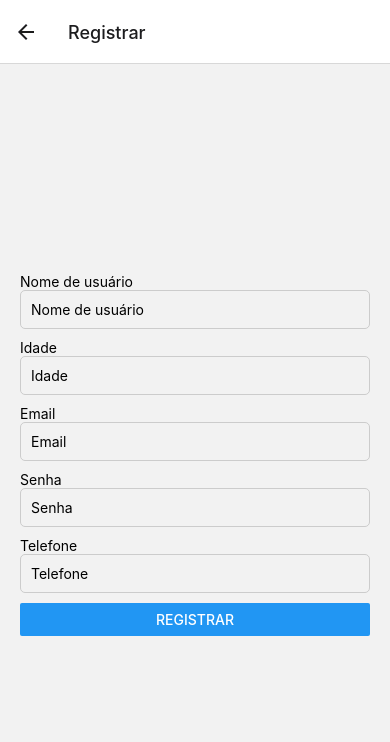
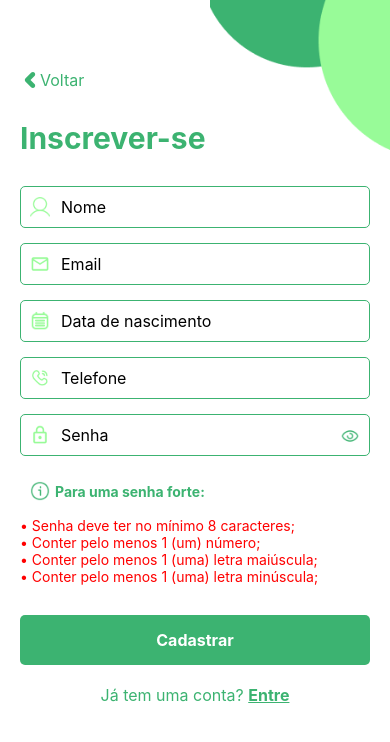
Before and after one commit to Lufine/NaDespensa_TCC_mobile_front, a React Native app in the folder NaDespensa/: screen /Register in a window 390 px wide. Shown: the top 742 px of the page. Built offline with nearby package versions, Linux system fonts and the light colour scheme.

Commit message:
Melhorias tela Register

```diff
--- a/NaDespensa/screens/RegisterScreen.tsx
+++ b/NaDespensa/screens/RegisterScreen.tsx
@@ -1,16 +1,24 @@
-import React, { useState } from 'react';
-import { View, Text, TextInput, Button, StyleSheet, Alert } from 'react-native';
+import React, { useState, useEffect } from 'react';
+import { View, Text, TextInput, TouchableOpacity, StyleSheet, Alert, Image, ScrollView } from 'react-native';
 import axios from 'axios';
 
 const RegisterScreen = ({ navigation }) => {
   const [nome, setNome] = useState('');
-  const [idade, setIdade] = useState('');
   const [email, setEmail] = useState('');
+  const [dataNascimento, setDataNascimento] = useState('');
+  const [telefone, setTelefone] = useState('');
   const [senha, setSenha] = useState('');
-  const [telefone, setTelefone] = useState('');
+  const [isPasswordVisible, setIsPasswordVisible] = useState(false);
+
+
+  useEffect(() => {
+    navigation.setOptions({
+      headerShown: false,
+    });
+  }, [navigation]);
 
   const handleRegister = async () => {
-    if (!nome || !idade || !email || !senha || !telefone) {
+    if (!nome || !email || !dataNascimento || !telefone || !senha) {
       Alert.alert('Erro', 'Todos os campos são obrigatórios');
       return;
     }
@@ -18,10 +26,10 @@ const RegisterScreen = ({ navigation }) => {
     try {
       const response = await axios.post('http://192.168.77.54:3000/register', {
         nome,
-        idade,
         email,
+        dataNascimento,
+        telefone,
         senha,
-        telefone,
       });
 
       if (response.data.success) {
@@ -34,62 +42,193 @@ const RegisterScreen = ({ navigation }) => {
     }
   };
 
+  const togglePasswordVisibility = () => {
+    setIsPasswordVisible(!isPasswordVisible);
+  };
+
   return (
-    <View style={styles.container}>
-      <Text>Nome de usuário</Text>
+    <ScrollView style={styles.container}>
+      <Image style={styles.design} source={require('../assets/desingtopright.png')} />
+      <TouchableOpacity onPress={() => navigation.goBack()}>
+        <Image style={styles.back} source={require('../assets/back.png')} />
+        <Text style={styles.voltar}>Voltar</Text>
+      </TouchableOpacity>
+      <Text style={styles.title}>Inscrever-se</Text>
+      <View style={styles.inputContainer}>
         <TextInput
-        placeholder="Nome de usuário"
+          placeholder="Nome"
           value={nome}
           onChangeText={setNome}
           style={styles.input}
         />
-      <Text>Idade</Text>
-      <TextInput
-        placeholder="Idade"
-        value={idade}
-        onChangeText={setIdade}
-        style={styles.input}
-        keyboardType="numeric"
-      />
-      <Text>Email</Text>
+        <Image style={styles.icon} source={require('../assets/user.png')} />
+      </View>
+      <View style={styles.inputContainer}>
         <TextInput
           placeholder="Email"
           value={email}
           onChangeText={setEmail}
           style={styles.input}
         />
-      <Text>Senha</Text>
+        <Image style={styles.icon} source={require('../assets/email.png')} />
+      </View>
+      <View style={styles.inputContainer}>
         <TextInput
-        placeholder="Senha"
-        value={senha}
-        onChangeText={setSenha}
+          placeholder="Data de nascimento"
+          value={dataNascimento}
+          onChangeText={setDataNascimento}
           style={styles.input}
-        secureTextEntry
         />
-      <Text>Telefone</Text>
+        <Image style={styles.icon} source={require('../assets/calendar.png')} />
+      </View>
+      <View style={styles.inputContainer}>
         <TextInput
           placeholder="Telefone"
           value={telefone}
           onChangeText={setTelefone}
           style={styles.input}
         />
-      <Button title="Registrar" onPress={handleRegister} />
+        <Image style={styles.icon} source={require('../assets/phone.png')} />
       </View>
+      <View style={styles.inputContainer}>
+        <TextInput
+          placeholder="Senha"
+          value={senha}
+          onChangeText={setSenha}
+          style={styles.input}
+          secureTextEntry={!isPasswordVisible}
+        />
+        <Image style={styles.icon} source={require('../assets/cadeado.png')} />
+        <TouchableOpacity onPress={togglePasswordVisibility}>
+          <Image
+            style={styles.showIcon}
+            source={isPasswordVisible ? require('../assets/hidepass.png') : require('../assets/showpass.png')}
+          />
+        </TouchableOpacity>
+      </View>
+      <View>
+        <Image style={styles.iconInfo} source={require('../assets/info.png')} />
+        <Text style={styles.passwordInfoTitle}>Para uma senha forte:</Text>
+      </View>
+      <Text style={styles.passwordInfo}>
+        {'\n'}• Senha deve ter no mínimo 8 caracteres;
+        {'\n'}• Conter pelo menos 1 (um) número;
+        {'\n'}• Conter pelo menos 1 (uma) letra maiúscula;
+        {'\n'}• Conter pelo menos 1 (uma) letra minúscula;
+      </Text>
+      <TouchableOpacity style={styles.button} onPress={handleRegister}>
+        <Text style={styles.buttonText}>Cadastrar</Text>
+      </TouchableOpacity>
+      <Text style={styles.loginLink}>
+        Já tem uma conta?{' '}
+        <Text style={styles.loginLinkText} onPress={() => navigation.navigate('Login')}>
+          Entre
+        </Text>
+      </Text>
+    </ScrollView>
   );
 };
 
 const styles = StyleSheet.create({
   container: {
     flex: 1,
-    justifyContent: 'center',
     padding: 20,
+    backgroundColor: '#fff',
+  },
+  design: {
+    width: 180,
+    height: 160,
+    position: 'absolute',
+    right: -20,
+    top: -20,
+  },
+  back: {
+    width: 20,
+    height: 20,
+    marginTop: 50,
+    marginBottom: 10,
+  },
+  voltar: {
+    color: '#3CB371',
+    fontSize: 16,
+    marginTop: -30,
+    marginLeft: 20,
+    marginBottom: 30,
+  },
+  title: {
+    fontSize: 30,
+    color: '#3CB371',
+    fontWeight: 'bold',
+    marginBottom: 30,
+  },
+  inputContainer: {
+    position: 'relative',
+    marginBottom: 15,
   },
   input: {
     borderWidth: 1,
-    borderColor: '#ccc',
+    borderColor: '#3CB371',
+    borderRadius: 5,
     padding: 10,
-    marginBottom: 10,
+    paddingLeft: 40,
+    fontSize: 16,
+  },
+  icon: {
+    width: 20,
+    height: 20,
+    position: 'absolute',
+    left: 10,
+    top: '50%',
+    transform: [{ translateY: -10 }],
+  },
+  showIcon: {
+    width: 20,
+    height: 20,
+    position: 'absolute',
+    right: 10,
+    top: '50%',
+    transform: [{ translateY: -30 }],
+  },
+  iconInfo: {
+    width: 20,
+    height: 20,
+    position: 'absolute',
+    left: 10,
+    top: 20,
+    transform: [{ translateY: -10 }],
+  },
+  passwordInfoTitle: {
+    color: '#3CB371',
+    fontSize: 14,
+    fontWeight: 'bold',
+    marginTop: 12,
+    marginLeft: 35,
+  },
+  passwordInfo: {
+    color: 'red',
+    marginTop: 0,
+    marginBottom: 30,
+  },
+  button: {
+    backgroundColor: '#3CB371',
     borderRadius: 5,
+    padding: 15,
+    alignItems: 'center',
+    marginBottom: 20,
+  },
+  buttonText: {
+    color: '#fff',
+    fontSize: 16,
+    fontWeight: 'bold',
+  },
+  loginLink: {
+    textAlign: 'center',
+    color: '#3CB371',
+    fontSize: 16,
+  },
+  loginLinkText: {
+    fontWeight: 'bold',
+    textDecorationLine: 'underline',
   },
 });
 
```
Lines whose indentation alone changed are shown as unchanged.
